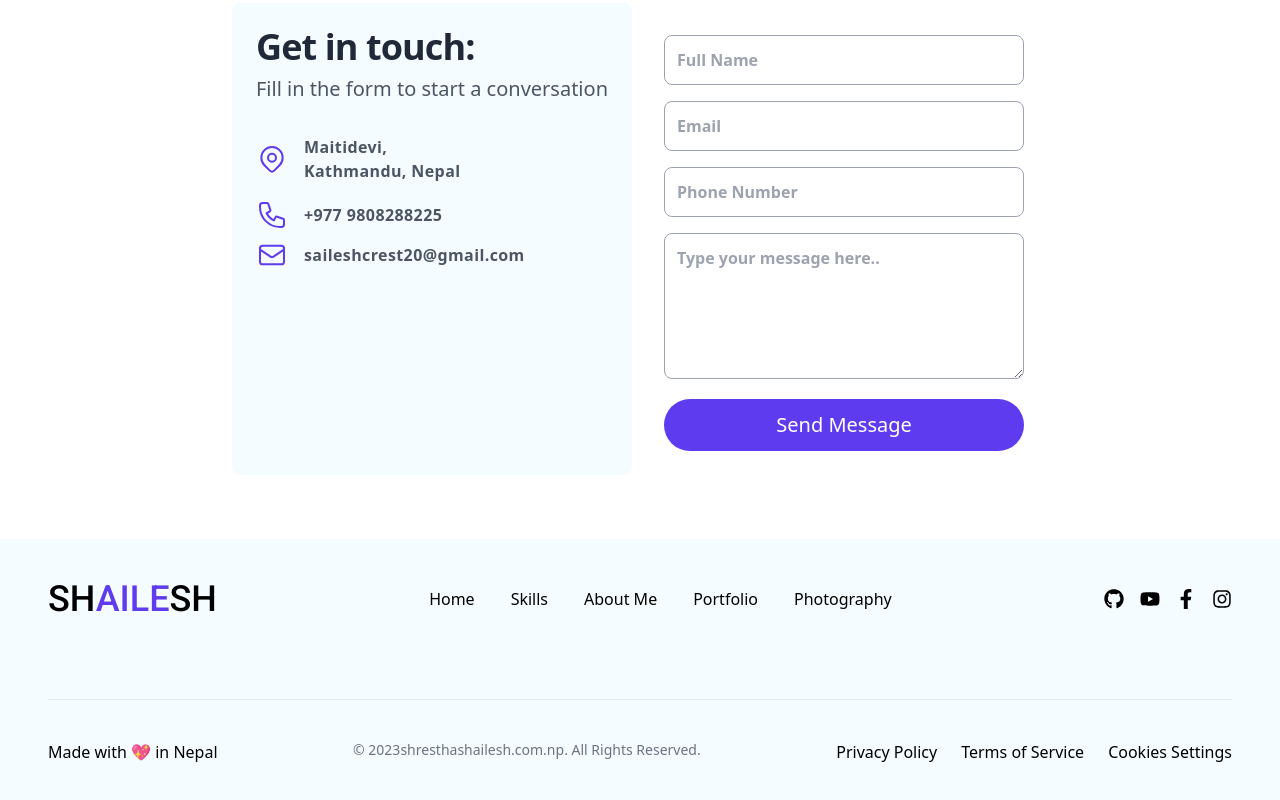
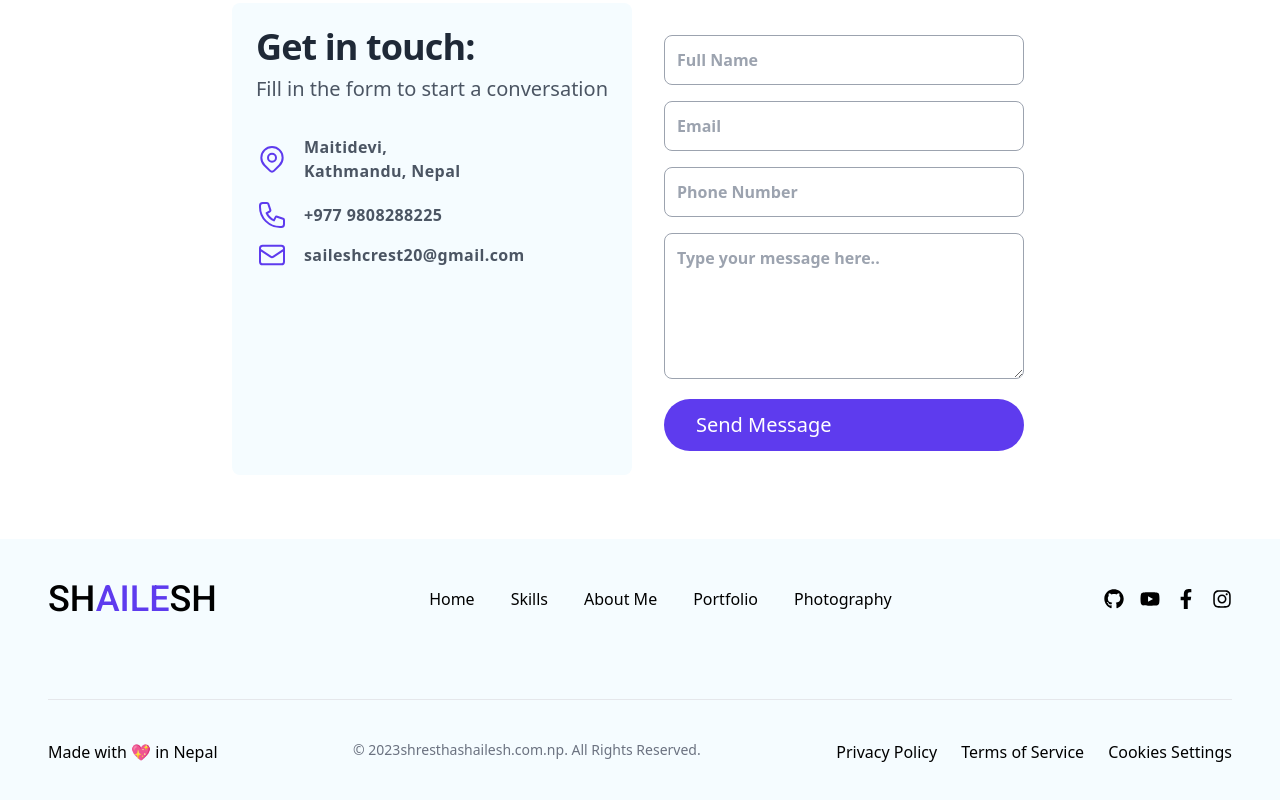
Before and after one commit to Shailesh1Shrestha/shailesh_portfolio, a React (Vite) app: page / in a window 1280 px wide. Shown: the part 5761-6561 px from the top of the page. Built offline with nearby package versions, Linux system fonts and the light colour scheme.

Commit message:
update contact

```diff
--- a/src/App.jsx
+++ b/src/App.jsx
@@ -15,7 +15,7 @@ function App() {
   return (
    <>
     <Navbar />
-  <Bot />
+    <Bot />
     <Home />
     <Skills />
     <Portfolio />
--- a/src/components/contact/Contact.jsx
+++ b/src/components/contact/Contact.jsx
@@ -232,14 +232,14 @@ function Contact() {
                   />
                 </div>
 
-                <button
+                <buttonq
                   type="submit"
                   value="Send"
                   className="btn-primary mt-5 bg-primary py-3 cursor-pointer w-full"
 
                 >
                   Send Message
-                </button>
+                </buttonq>
               </form>
             </div>
           </div>
```
